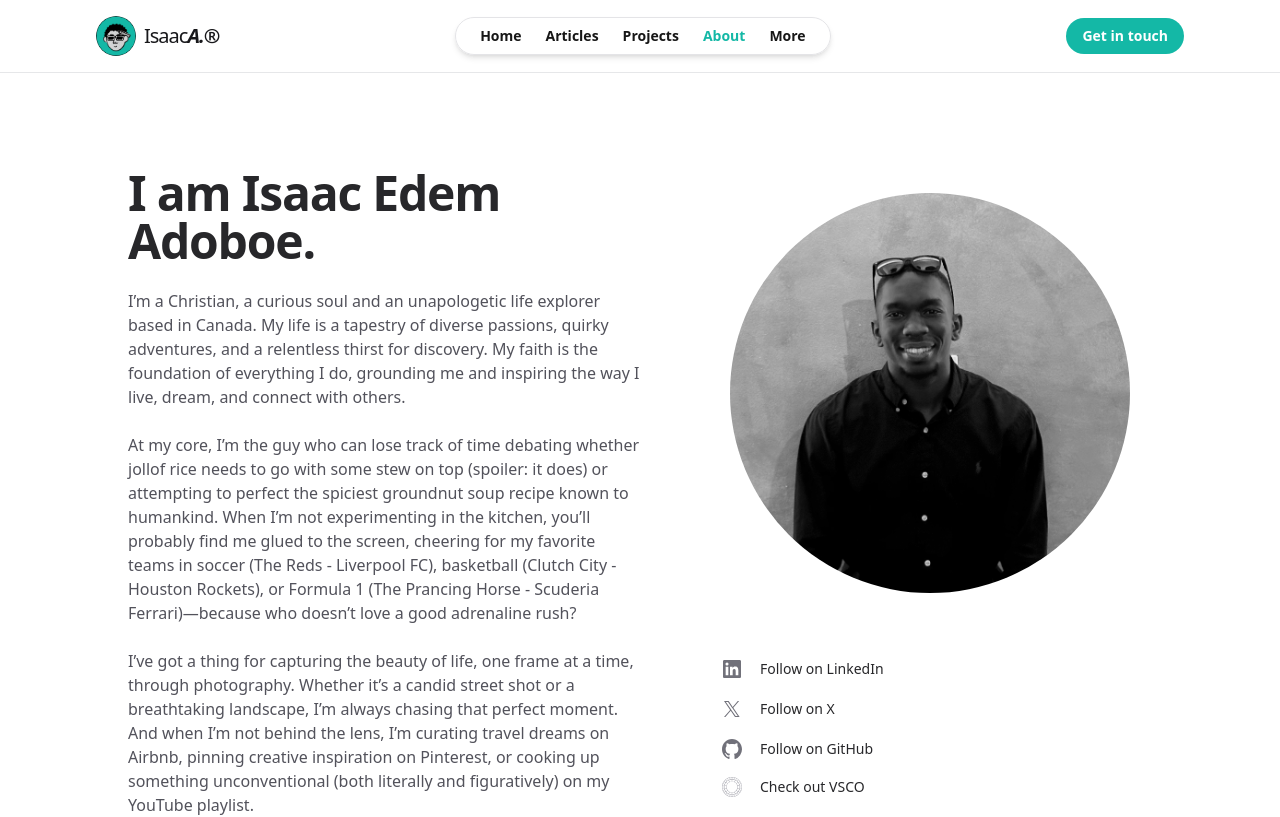
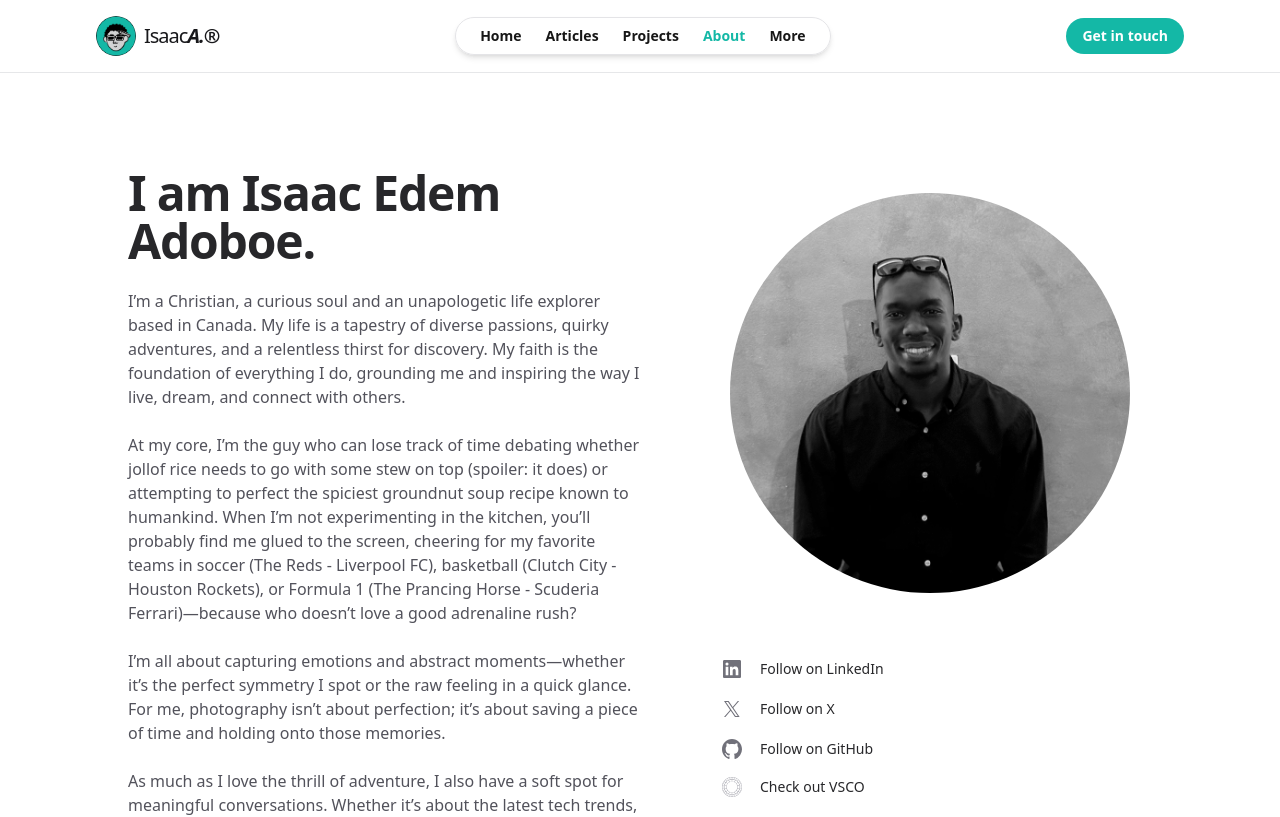
Before and after one commit to ieadoboe/ieadoboe.github.io, a Next.js app: page /about in a window 1280 px wide. Shown: the top 817 px of the page. Built offline with nearby package versions, Linux system fonts and the light colour scheme; no server answers.

Commit message:
fix: enhance personal description for clarity and engagement

```diff
--- a/data/siteContent.ts
+++ b/data/siteContent.ts
@@ -2,7 +2,7 @@ export const pagesContent = {
   home: {
     header: "Data scientist, hobbyist chef, and part-time overthinker. 🤔",
     description:
-      "Hey there! I’m Isaac—a data scientist and perpetual learner with a passion for transforming complexity into clarity. I thrive on uncovering actionable insights from data, empowering businesses and individuals to make informed decisions.",
+      "Hey, I’m Isaac—a data scientist and lifelong learner with a passion for research and transforming complexity into clarity. I thrive on digging deep into data, uncovering insights, and using those findings to help businesses and individuals make smarter, more informed decisions.",
   },
   projects: {
     header: "Shaping the future through data.",
@@ -18,7 +18,7 @@ export const pagesContent = {
     header: "I am Isaac Edem Adoboe.  ",
     p1: "I’m a Christian, a curious soul and an unapologetic life explorer based in Canada. My life is a tapestry of diverse passions, quirky adventures, and a relentless thirst for discovery. My faith is the foundation of everything I do, grounding me and inspiring the way I live, dream, and connect with others.",
     p2: "At my core, I’m the guy who can lose track of time debating whether jollof rice needs to go with some stew on top (spoiler: it does) or attempting to perfect the spiciest groundnut soup recipe known to humankind. When I’m not experimenting in the kitchen, you’ll probably find me glued to the screen, cheering for my favorite teams in soccer (The Reds - Liverpool FC), basketball (Clutch City - Houston Rockets), or Formula 1 (The Prancing Horse - Scuderia Ferrari)—because who doesn’t love a good adrenaline rush?",
-    p3: "I’ve got a thing for capturing the beauty of life, one frame at a time, through photography. Whether it’s a candid street shot or a breathtaking landscape, I’m always chasing that perfect moment. And when I’m not behind the lens, I’m curating travel dreams on Airbnb, pinning creative inspiration on Pinterest, or cooking up something unconventional (both literally and figuratively) on my YouTube playlist.",
+    p3: "I’m all about capturing emotions and abstract moments—whether it’s the perfect symmetry I spot or the raw feeling in a quick glance. For me, photography isn’t about perfection; it’s about saving a piece of time and holding onto those memories.",
     p4: "As much as I love the thrill of adventure, I also have a soft spot for meaningful conversations. Whether it’s about the latest tech trends, the philosophy of happiness, or just sharing stories over a cup of coffee, I believe the best moments in life are the ones we create with others.",
   },
   spotify: {
```
